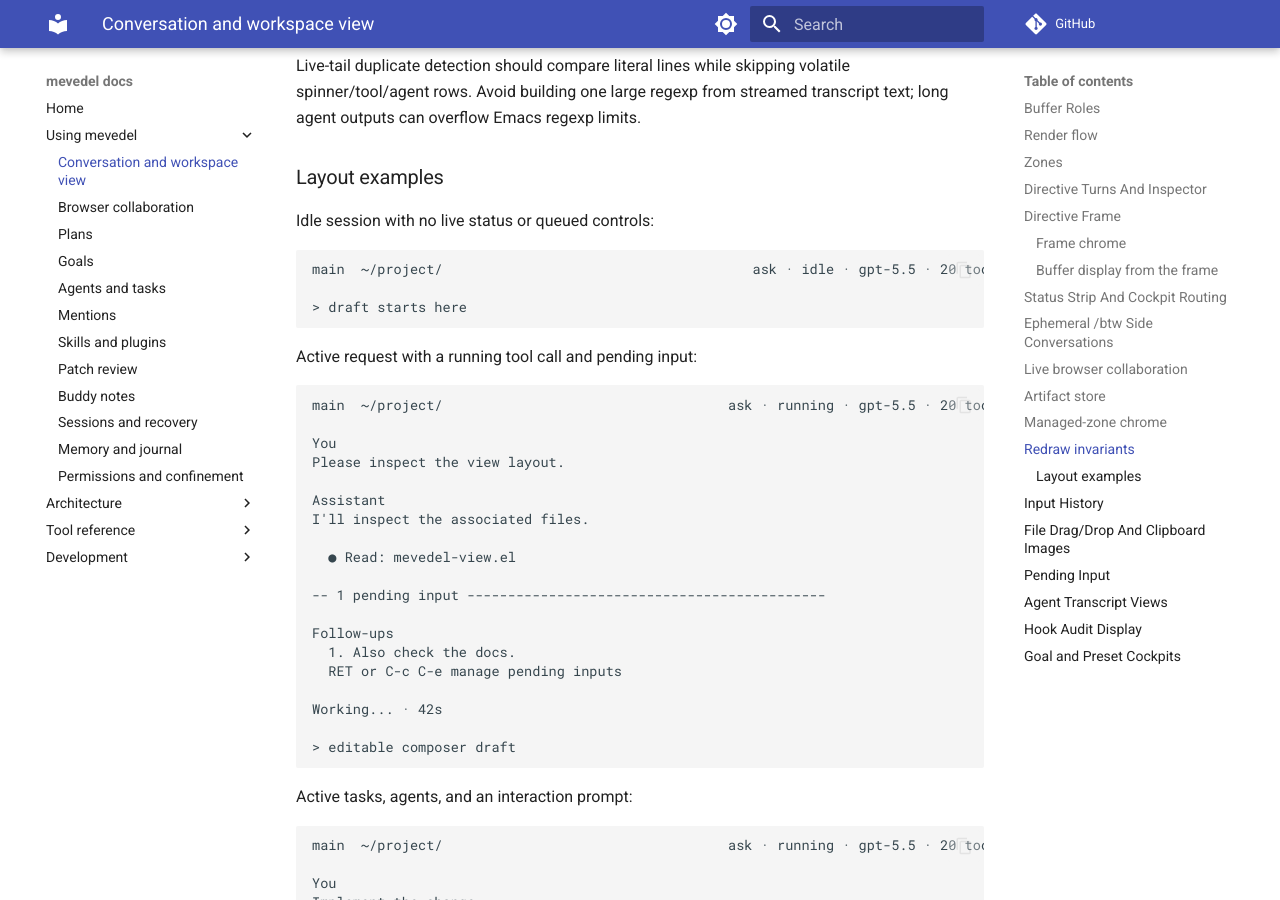
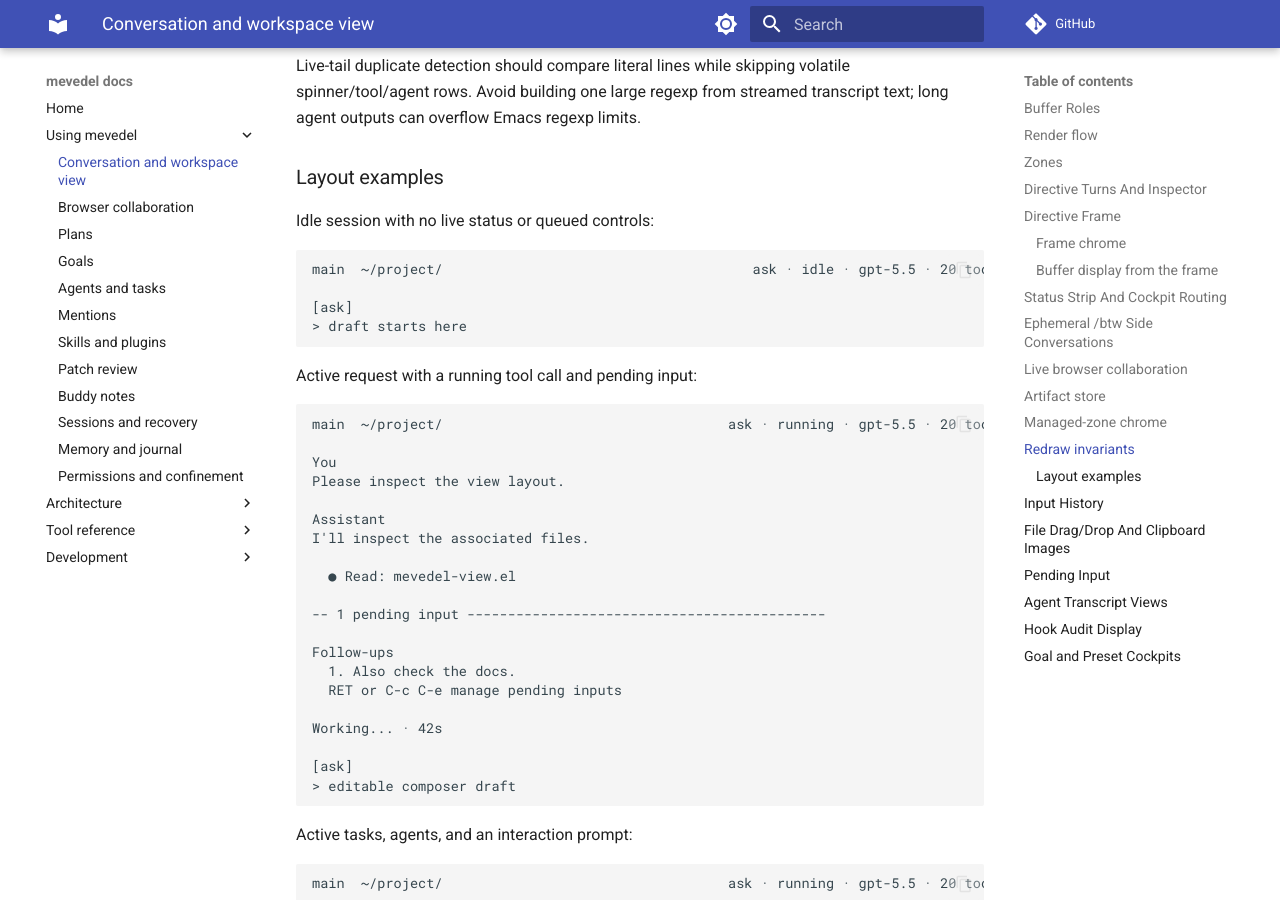
Before and after one commit to FrauH0lle/mevedel, an MkDocs documentation site: the page built from docs/view.md, in a window 1280 px wide and 900 px high, scrolled down 41248 px. Built offline with MkDocs 1.6.1 and Material for MkDocs 9.7.7, drawn with Linux system fonts in a browser that asks for light colours; comment, search, counter and statistics services are not loaded; some of the changed text lies outside the part shown.

Commit message:
feat(view): Show the Ask mode badge in the composer too
Ask mode drew a bare `> ' prompt while every other mode put its badge on
the line above, so switching to Ask moved the draft up one line.  Ask
now shows `[ask]' like the others, and the draft keeps its line in every
mode.

* mevedel-view-composer.el (mevedel-view--input-prompt-string): Drop the
Ask special case.
* test/test-mevedel-view-composer.el, test/test-mevedel-view-stream.el:
Expect the Ask badge; prompts have the same line count in every mode.
* docs/view.md: Document it and update the mockups.

Validation: view-composer and view-stream suites pass; the full parallel
suite's only failure was the updated spinner-zone expectation.

````diff
--- a/docs/view.md
+++ b/docs/view.md
@@ -2000,6 +2000,7 @@ Idle session with no live status or queued controls:
 ```text
 main  ~/project/                                      ask · idle · gpt-5.5 · 20 tools
 
+[ask]
 > draft starts here
 ```
 
@@ -2024,6 +2025,7 @@ Follow-ups
 
 Working... · 42s
 
+[ask]
 > editable composer draft
 ```
 
````
Also changed, not shown: other parts of docs/view.md (+1 -1 lines), 3 other files.
